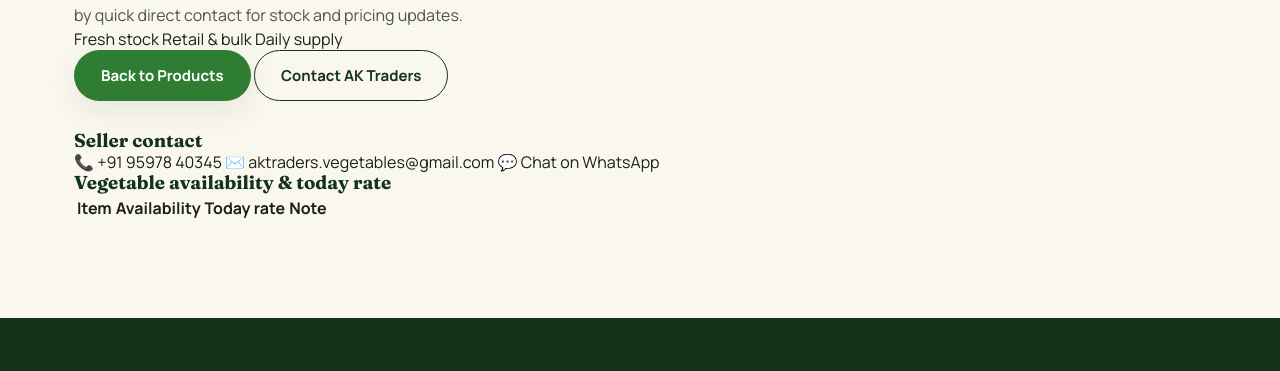
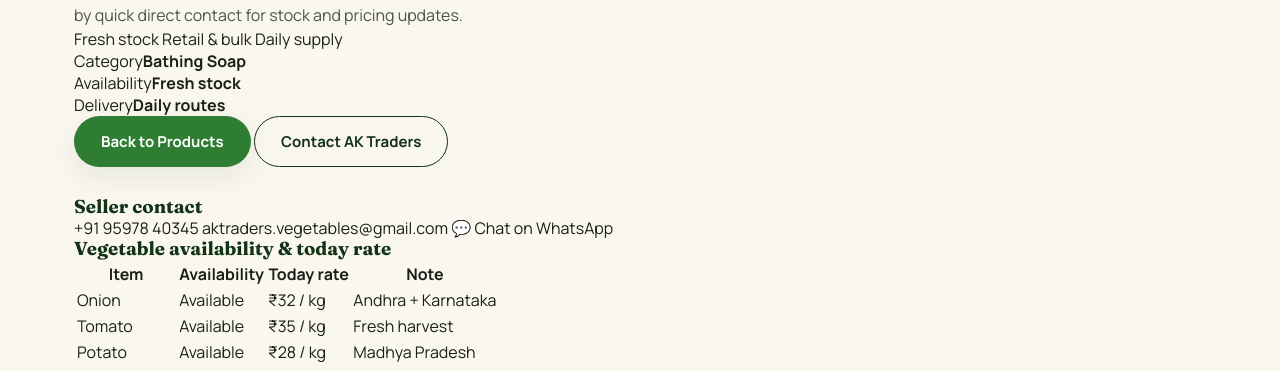
Before and after one commit to Mani-413/ak-traders, a plain HTML site: page soap.html in a window 1280 px wide. Shown: the part 1501-1872 px from the top of the page. Drawn offline with Linux system fonts and the light colour scheme.

Commit message:
Fix WhatsApp links to use +91 95978 40345 with automatic 91 country code formatting and fallback

```diff
--- a/js/main.js
+++ b/js/main.js
@@ -15,12 +15,25 @@
     initLanguage();
     initActiveLink();
     initCounters();
+    initSoapPage();
+    initContactLinks();
     // Listen for header mount to initialize navigation drawer
     window.addEventListener('akHeaderMounted', initNav);
 
   });
   window.addEventListener('akHeaderMounted', function(){ initLanguage(); initActiveLink(); });
-  window.addEventListener('akFooterMounted', initLanguage);
+  window.addEventListener('akFooterMounted', function(){
+    initLanguage();
+    initContactLinks();
+  });
+
+  function initContactLinks(){
+    document.querySelectorAll('a[aria-label="WhatsApp"]').forEach(function(link){
+      link.href = 'https://wa.me/919597840345?text=' + encodeURIComponent('Hi AK Traders, I am interested in fresh vegetable and soap supply. Please share details.');
+      link.target = '_blank';
+      link.rel = 'noopener';
+    });
+  }
 
   function initLoader(){
     var loader = document.querySelector(".loader");
@@ -612,6 +625,88 @@
     return strings[key] || TRANSLATIONS.en[key] || '';
   }
 
+  function buildWhatsAppLink(rawPhone, message){
+    var digits = String(rawPhone || '').replace(/\D/g, '');
+    if(!digits || digits.replace(/0/g, '') === ''){
+      digits = '919597840345';
+    } else if(digits.length === 10){
+      digits = '91' + digits;
+    } else if(digits.startsWith('0') && digits.length === 11){
+      digits = '91' + digits.slice(1);
+    }
+    var base = 'https://wa.me/' + digits;
+    var text = message || 'Hi AK Traders, I am a client and need fresh vegetables and soap details. Please share the current stock and rates.';
+    return base + '?text=' + encodeURIComponent(text);
+  }
+
+  function formatPhone(rawPhone){
+    var text = String(rawPhone || '').trim();
+    if(!text) return '—';
+    return text;
+  }
+
+  function getSoapContact(){
+    try{
+      var saved = JSON.parse(localStorage.getItem('ak_soap_contact') || 'null');
+      if(saved && saved.phone) return saved;
+    }catch(e){}
+    return {
+      phone: '+91 95978 40345',
+      email: 'aktraders.vegetables@gmail.com'
+    };
+  }
+
+  function getVegetableData(){
+    try{
+      var saved = JSON.parse(localStorage.getItem('ak_soap_vegetables') || 'null');
+      if(Array.isArray(saved) && saved.length) return saved;
+    }catch(e){}
+    return [
+      { name: 'Onion', availability: 'Available', rate: '₹32 / kg', note: 'Andhra + Karnataka' },
+      { name: 'Tomato', availability: 'Available', rate: '₹35 / kg', note: 'Fresh harvest' },
+      { name: 'Potato', availability: 'Available', rate: '₹28 / kg', note: 'Madhya Pradesh' },
+      { name: 'Garlic', availability: 'Available', rate: '₹90 / kg', note: 'Graded stock' },
+      { name: 'Ginger', availability: 'Available', rate: '₹110 / kg', note: 'Kerala supply' },
+      { name: 'Bathing Soap', availability: 'Available', rate: '₹58 / piece', note: 'Retail & bulk orders' }
+    ];
+  }
+
+  function initSoapPage(){
+    var page = document.querySelector('[data-soap-page]');
+    if(!page) return;
+    var contact = getSoapContact();
+    var rows = getVegetableData();
+    var phoneEl = document.getElementById('seller-phone');
+    var emailEl = document.getElementById('seller-email');
+    var whatsappEl = document.getElementById('seller-whatsapp');
+    var table = document.getElementById('soap-rate-table');
+    var meta = document.getElementById('soap-meta');
+
+    if(phoneEl){
+      phoneEl.textContent = formatPhone(contact.phone);
+      phoneEl.href = 'tel:' + String(contact.phone).replace(/\s+/g, '');
+    }
+    if(emailEl){
+      emailEl.textContent = contact.email;
+      emailEl.href = 'mailto:' + contact.email;
+    }
+    if(whatsappEl){
+      whatsappEl.href = buildWhatsAppLink(contact.phone, 'Hi AK Traders, I am a client and need the bathing soap and vegetable stock details. Please share the current stock and today’s rates.');
+    }
+    if(meta){
+      meta.innerHTML = [
+        '<div class="meta-card"><span>Category</span><strong>Bathing Soap</strong></div>',
+        '<div class="meta-card"><span>Availability</span><strong>Fresh stock</strong></div>',
+        '<div class="meta-card"><span>Delivery</span><strong>Daily routes</strong></div>'
+      ].join('');
+    }
+    if(table){
+      table.innerHTML = rows.map(function(item){
+        return '<tr><td>' + item.name + '</td><td>' + (item.availability || 'Available') + '</td><td>' + (item.rate || '—') + '</td><td>' + (item.note || '') + '</td></tr>';
+      }).join('');
+    }
+  }
+
   function initNewsletter(){
     var form = document.querySelector("#newsletter-form");
     if(!form) return;
--- a/js/partials.js
+++ b/js/partials.js
@@ -22,8 +22,7 @@
   function headerHTML(active){
     var links = NAV_ITEMS.map(function(item){
       var cls = item[0] === active ? ' class="active"' : '';
-      var absUrl = 'https://ak-traders-roan.vercel.app/' + item[0];
-      return '<a href="'+absUrl+'" data-i18n="'+item[2]+'"'+cls+'>'+item[1]+'</a>';
+      return '<a href="'+item[0]+'" data-i18n="'+item[2]+'"'+cls+'>'+item[1]+'</a>';
     }).join('');
     return (
     '<div class="loader"><svg class="loader-mark" viewBox="0 0 44 44" fill="none" xmlns="http://www.w3.org/2000/svg">' +
@@ -45,7 +44,7 @@
             '<button class="theme-toggle" aria-label="Toggle dark mode" title="Toggle dark mode">' +
               '<svg width="18" height="18" viewBox="0 0 24 24" fill="none"><path d="M21 12.6A9 9 0 1 1 11.4 3a7 7 0 0 0 9.6 9.6Z" stroke="currentColor" stroke-width="1.6" stroke-linecap="round" stroke-linejoin="round"/></svg> Dark Mode' +
             '</button>' +
-            '<a href="https://ak-traders-roan.vercel.app/contact.html" class="btn btn-gold" style="width:100%;justify-content:center;margin-top:8px;" data-i18n="header.contact_cta">Get In Touch</a>' +
+            '<a href="contact.html" class="btn btn-gold" style="width:100%;justify-content:center;margin-top:8px;" data-i18n="header.contact_cta">Get In Touch</a>' +
           '</div>' +
         '</div>' +
         '<div style="display:flex;align-items:center;gap:12px;">' +
@@ -56,7 +55,7 @@
           '<button class="theme-toggle nav-desktop-only" aria-label="Toggle dark mode" title="Toggle dark mode">' +
             '<svg width="18" height="18" viewBox="0 0 24 24" fill="none"><path d="M21 12.6A9 9 0 1 1 11.4 3a7 7 0 0 0 9.6 9.6Z" stroke="currentColor" stroke-width="1.6" stroke-linecap="round" stroke-linejoin="round"/></svg>' +
           '</button>' +
-          '<a href="https://ak-traders-roan.vercel.app/contact.html" class="nav-cta" data-i18n="header.contact_cta">Get In Touch</a>' +
+          '<a href="contact.html" class="nav-cta" data-i18n="header.contact_cta">Get In Touch</a>' +
           '<button class="nav-toggle" aria-label="Menu"><span></span><span></span><span></span></button>' +
         '</div>' +
       '</nav>' +
@@ -78,7 +77,7 @@
             '<div class="social-row">' +
               '<a href="#" aria-label="Facebook"><svg width="16" height="16" viewBox="0 0 24 24" fill="currentColor"><path d="M13.5 21v-8h2.7l.4-3.2h-3.1V7.7c0-.9.3-1.6 1.6-1.6h1.6V3.3C15.9 3.2 14.9 3 13.7 3 11.2 3 9.5 4.5 9.5 7.4v2.4H7v3.2h2.5V21h4Z"/></svg></a>' +
               '<a href="#" aria-label="Instagram"><svg width="16" height="16" viewBox="0 0 24 24" fill="none" stroke="currentColor" stroke-width="1.6"><rect x="3" y="3" width="18" height="18" rx="5"/><circle cx="12" cy="12" r="4"/><circle cx="17.2" cy="6.8" r="1"/></svg></a>' +
-              '<a href="#" aria-label="WhatsApp"><svg width="16" height="16" viewBox="0 0 24 24" fill="currentColor"><path d="M12 3a9 9 0 0 0-7.8 13.5L3 21l4.6-1.2A9 9 0 1 0 12 3Zm0 1.8a7.2 7.2 0 1 1-3.9 13.3l-.3-.2-2.7.7.7-2.6-.2-.3A7.2 7.2 0 0 1 12 4.8Zm-2.4 3.4c-.2 0-.5 0-.7.3-.2.3-.9.9-.9 2.1s.9 2.4 1 2.6c.1.2 1.8 2.8 4.4 3.8 2.1.8 2.5.7 3 .6.4-.1 1.3-.5 1.5-1 .2-.5.2-1 .1-1.1-.1-.1-.3-.2-.6-.3-.3-.2-1.5-.8-1.8-.9-.2-.1-.4-.1-.6.1-.2.3-.6.9-.8 1-.1.2-.3.2-.6.1-.3-.2-1.2-.5-2.3-1.4-.9-.8-1.4-1.7-1.6-2-.2-.3 0-.5.1-.6l.4-.5c.1-.2.2-.3.2-.5.1-.2 0-.4 0-.5-.1-.1-.6-1.5-.8-2-.2-.5-.4-.4-.6-.4Z"/></svg></a>' +
+              '<a href="https://wa.me/919597840345?text=Hi%20AK%20Traders%2C%20I%20am%20interested%20in%20fresh%20vegetable%20and%20soap%20supply.%20Please%20share%20details." target="_blank" rel="noopener" aria-label="WhatsApp"><svg width="16" height="16" viewBox="0 0 24 24" fill="currentColor"><path d="M12 3a9 9 0 0 0-7.8 13.5L3 21l4.6-1.2A9 9 0 1 0 12 3Zm0 1.8a7.2 7.2 0 1 1-3.9 13.3l-.3-.2-2.7.7.7-2.6-.2-.3A7.2 7.2 0 0 1 12 4.8Zm-2.4 3.4c-.2 0-.5 0-.7.3-.2.3-.9.9-.9 2.1s.9 2.4 1 2.6c.1.2 1.8 2.8 4.4 3.8 2.1.8 2.5.7 3 .6.4-.1 1.3-.5 1.5-1 .2-.5.2-1 .1-1.1-.1-.1-.3-.2-.6-.3-.3-.2-1.5-.8-1.8-.9-.2-.1-.4-.1-.6.1-.2.3-.6.9-.8 1-.1.2-.3.2-.6.1-.3-.2-1.2-.5-2.3-1.4-.9-.8-1.4-1.7-1.6-2-.2-.3 0-.5.1-.6l.4-.5c.1-.2.2-.3.2-.5.1-.2 0-.4 0-.5-.1-.1-.6-1.5-.8-2-.2-.5-.4-.4-.6-.4Z"/></svg></a>' +
             '</div>' +
           '</div>' +
           '<div><h4 data-i18n="footer.quick_links">Quick Links</h4><ul>' +
@@ -105,7 +104,7 @@
         '</div>' +
       '</div>' +
     '</footer>' +
-    '<a class="float-whatsapp" href="https://wa.me/910000000000" target="_blank" rel="noopener" aria-label="Chat on WhatsApp">' +
+    '<a class="float-whatsapp" href="https://wa.me/919597840345" target="_blank" rel="noopener" aria-label="Chat on WhatsApp">' +
       '<svg width="28" height="28" viewBox="0 0 24 24" fill="#fff"><path d="M12 3a9 9 0 0 0-7.8 13.5L3 21l4.6-1.2A9 9 0 1 0 12 3Zm0 1.8a7.2 7.2 0 1 1-3.9 13.3l-.3-.2-2.7.7.7-2.6-.2-.3A7.2 7.2 0 0 1 12 4.8Zm-2.4 3.4c-.2 0-.5 0-.7.3-.2.3-.9.9-.9 2.1s.9 2.4 1 2.6c.1.2 1.8 2.8 4.4 3.8 2.1.8 2.5.7 3 .6.4-.1 1.3-.5 1.5-1 .2-.5.2-1 .1-1.1-.1-.1-.3-.2-.6-.3-.3-.2-1.5-.8-1.8-.9-.2-.1-.4-.1-.6.1-.2.3-.6.9-.8 1-.1.2-.3.2-.6.1-.3-.2-1.2-.5-2.3-1.4-.9-.8-1.4-1.7-1.6-2-.2-.3 0-.5.1-.6l.4-.5c.1-.2.2-.3.2-.5.1-.2 0-.4 0-.5-.1-.1-.6-1.5-.8-2-.2-.5-.4-.4-.6-.4Z"/></svg>' +
     '</a>'
     );
--- a/soap.html
+++ b/soap.html
@@ -46,7 +46,7 @@
           <div class="contact-stack">
             <a id="seller-phone" class="contact-link" href="tel:+919597840345"><span>📞</span> +91 95978 40345</a>
             <a id="seller-email" class="contact-link" href="mailto:aktraders.vegetables@gmail.com"><span>✉️</span> aktraders.vegetables@gmail.com</a>
-            <a id="seller-whatsapp" class="contact-link" target="_blank" rel="noreferrer"><span>💬</span> Chat on WhatsApp</a>
+            <a id="seller-whatsapp" class="contact-link" href="https://wa.me/919597840345?text=Hi%20AK%20Traders%2C%20I%20am%20a%20client%20and%20need%20the%20bathing%20soap%20and%20vegetable%20stock%20details." target="_blank" rel="noopener noreferrer"><span>💬</span> Chat on WhatsApp</a>
           </div>
         </div>
 
```
Also changed, not shown: contact.html (+1 -1 lines).
